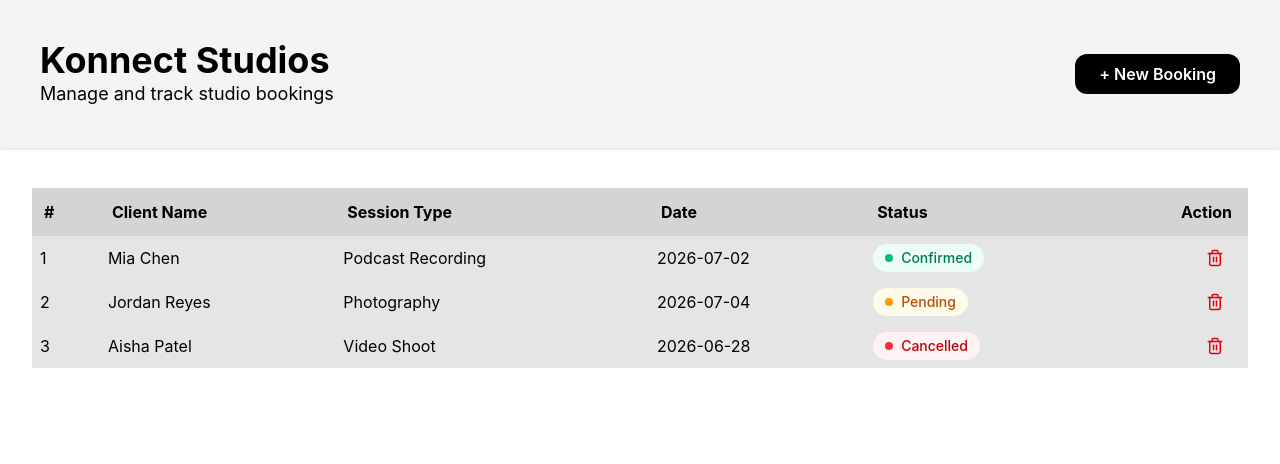
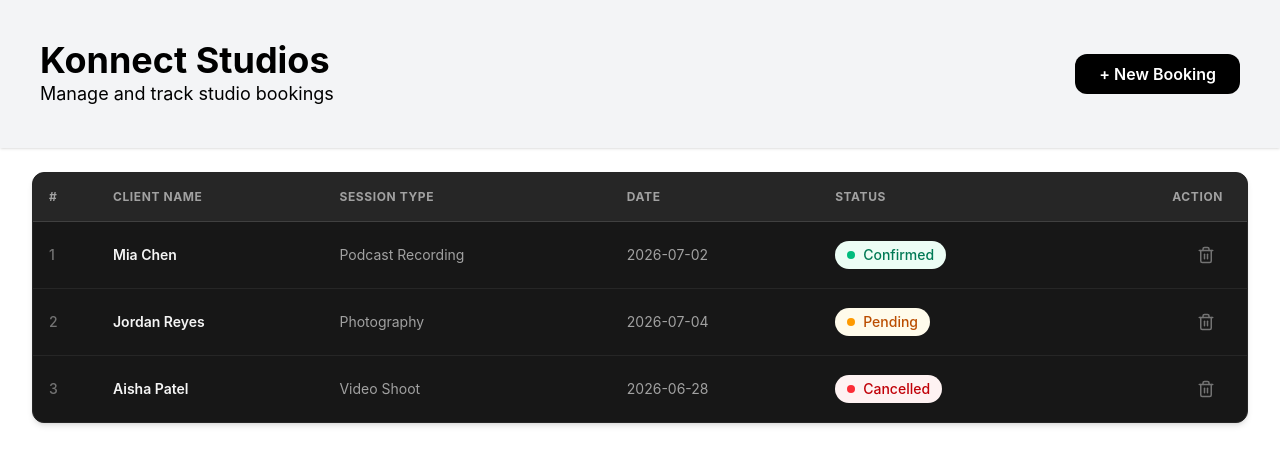
Before and after one commit to Ansar1503/KonnectStudios, a React (Vite) app: page / in a window 1280 px wide. Shown: the top 464 px of the page. Built offline with nearby package versions, Linux system fonts and the light colour scheme.

Commit message:
update table UI

```diff
--- a/src/components/DashboardTable.tsx
+++ b/src/components/DashboardTable.tsx
@@ -1,54 +1,70 @@
-import { StatusBadge } from "@/components/StatusBadge"
+import { StatusBadge } from "@/components/StatusBadge";
 import type { Booking } from "@/types/types";
-import { Trash2 } from "lucide-react"
-import { useState } from "react";
+import { Trash2 } from "lucide-react";
 import { toast } from "react-toastify";
 
 interface DashboardTableProps {
   bookings: Booking[];
+  setBookings: React.Dispatch<React.SetStateAction<Booking[]>>;
 }
 
-function DashboardTable({bookings}: DashboardTableProps) {
-    const [bookingList,setBookingList] = useState<Booking[]>(bookings)
-    const handleDelete = (id:number)=>{
-        if(!id){
-            toast.error('invalid user! Id not found')
-        }else{
-            const newBookingList = bookingList.filter((booking)=>booking.id !== id)
-            setBookingList(newBookingList)
-            toast.success('booking deleted successfully')
+function DashboardTable({ bookings, setBookings }: DashboardTableProps) {
+  const handleDelete = (id: number) => {
+    if (!id) {
+      toast.error("Invalid user! Id not found");
+    } else {
+      setBookings((prev) => prev.filter((booking) => booking.id !== id));
+      toast.success("Booking deleted successfully");
     }
-    }
+  };
+
   return (
-        <div className="mt-10 mx-8">
+    <div className="mt-6 mx-8 overflow-hidden rounded-xl border border-neutral-800 bg-neutral-900 shadow-md">
       <table className="w-full text-left border-collapse">
-                <thead className="bg-neutral-300 rounded-xl">
+        <thead className="bg-neutral-800 text-neutral-400 text-xs font-semibold uppercase tracking-wider border-b border-neutral-700">
           <tr>
-                        <th className="p-3">#</th>
-                        <th className="p-3">Client Name</th>
-                        <th className="p-3">Session Type</th>
-                        <th className="p-3">Date</th>
-                        <th className="p-3">Status</th>
-                        <th className="text-right pr-4">Action</th>
+            <th className="p-4 w-16">#</th>
+            <th className="p-4">Client Name</th>
+            <th className="p-4">Session Type</th>
+            <th className="p-4">Date</th>
+            <th className="p-4">Status</th>
+            <th className="p-4 text-right pr-6">Action</th>
           </tr>
         </thead>
-                <tbody className="bg-neutral-200 text-left">
-                   {bookingList.map((booking) => (
-                    <tr key={booking.id}>
-                        <td className="p-2">{booking.id}</td>
-                        <td className="p-2">{booking.clientName}</td>
-                        <td className="p-2">{booking.sessionType}</td>
-                        <td className="p-2">{booking.date}</td>
-                        <td className="p-2"><StatusBadge status={booking.status} /></td>
-                        <td className="text-right pr-4"><button onClick={()=>{handleDelete(booking.id)}} className="p-2 cursor-pointer text-red-600 hover:text-red-400 ">
+        <tbody className="divide-y divide-neutral-800 text-sm text-neutral-300">
+          {bookings.length === 0 ? (
+            <tr>
+              <td colSpan={6} className="p-8 text-center text-neutral-500">
+                No matching bookings found.
+              </td>
+            </tr>
+          ) : (
+            bookings.map((booking, index) => (
+              <tr key={booking.id} className="hover:bg-neutral-800/50 transition-colors">
+                <td className="p-4 font-medium text-neutral-500">{index + 1}</td>
+                <td className="p-4 font-semibold text-neutral-100">{booking.clientName}</td>
+                <td className="p-4 text-neutral-400">{booking.sessionType}</td>
+                <td className="p-4 text-neutral-400">{booking.date}</td>
+                <td className="p-4">
+                  <div className="inline-flex">
+                    <StatusBadge status={booking.status} />
+                  </div>
+                </td>
+                <td className="p-4 text-right pr-6">
+                  <button
+                    onClick={() => handleDelete(booking.id)}
+                    className="p-2 text-neutral-500 hover:text-red-400 hover:bg-neutral-800 rounded-lg transition-colors inline-flex items-center justify-center cursor-pointer"
+                  >
                     <Trash2 size={18} />
-                            </button></td>
+                  </button>
+                </td>
               </tr>
-                   ))}
+            ))
+          )}
         </tbody>
       </table>
     </div>
-    )
+  );
 }
 
-export default DashboardTable
+export default DashboardTable;
```
Lines whose indentation alone changed are shown as unchanged.
